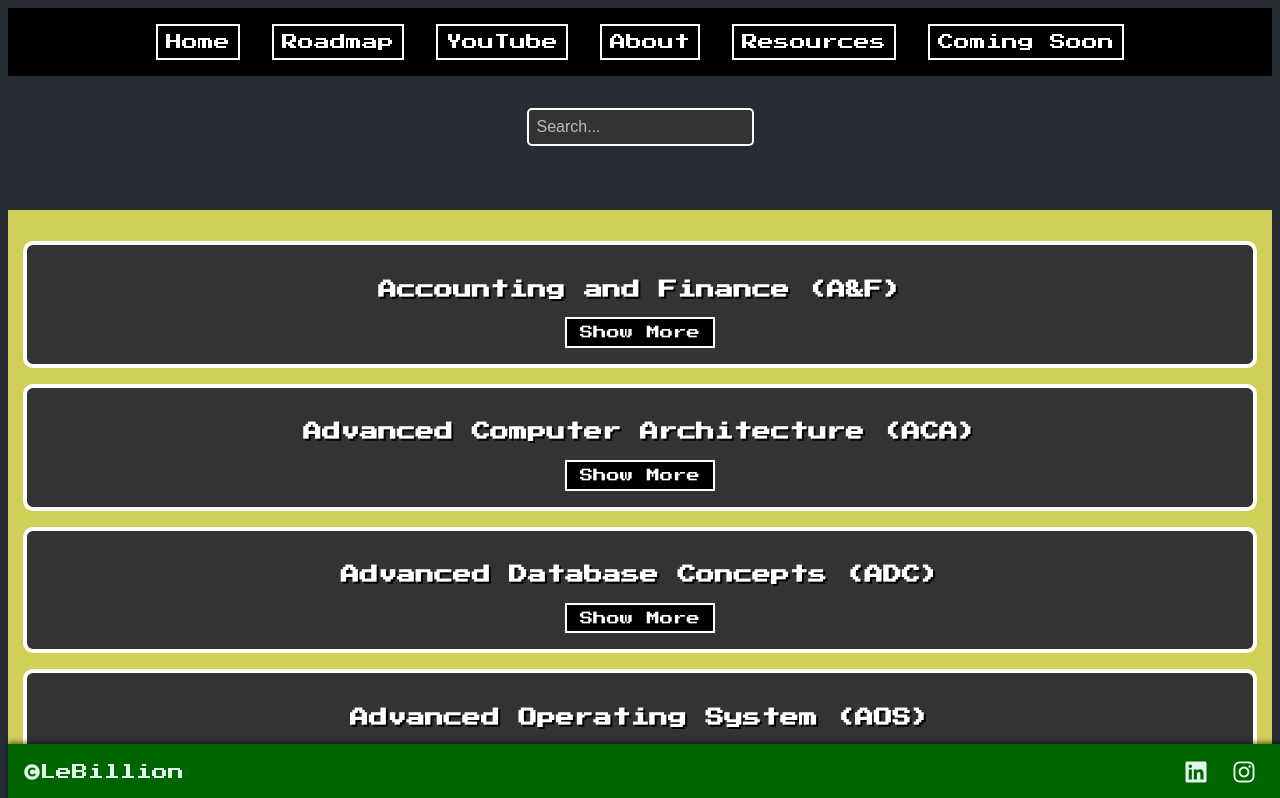
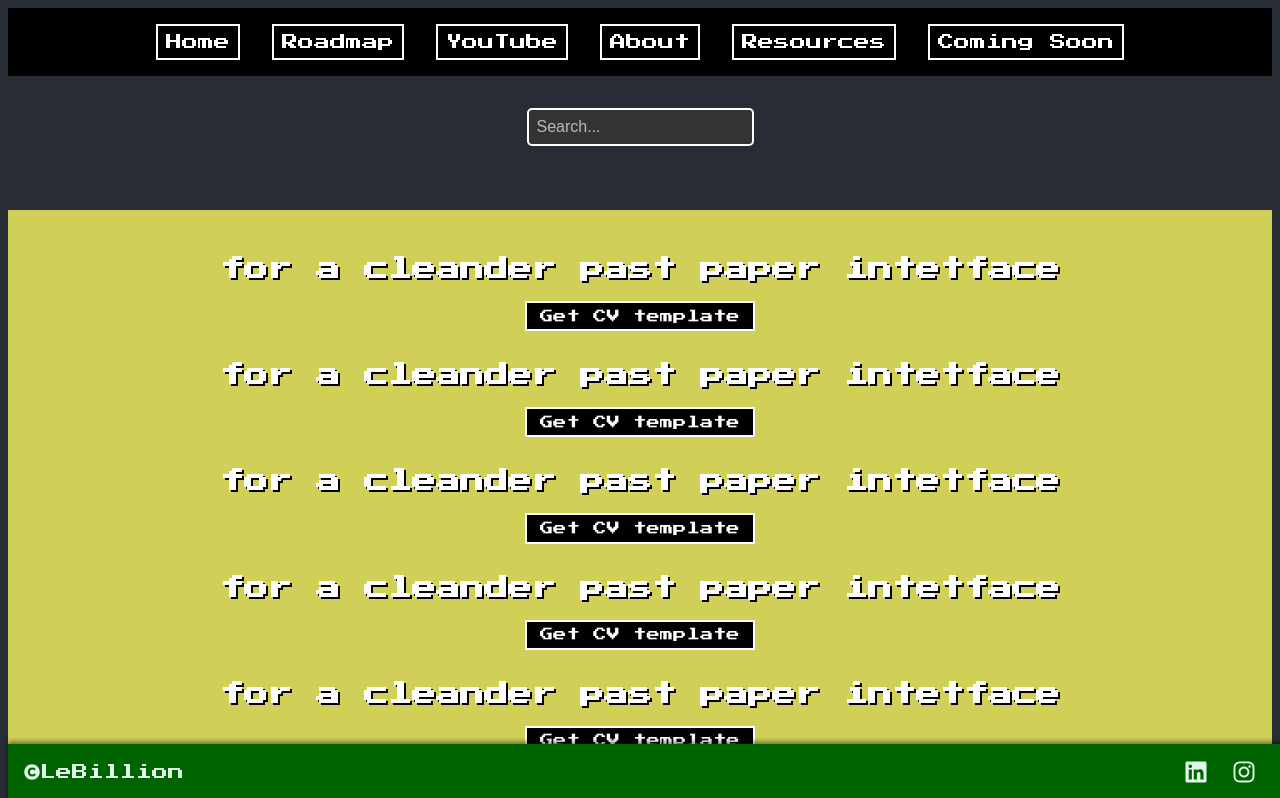
Before and after one commit to bilal2134/Fast-Past-Paper, a React (Create React App) app: page / in a window 1280 px wide. Shown: the top 798 px of the page. Built offline with nearby package versions, Linux system fonts and the light colour scheme.

Commit message:
Update Card.jsx

```diff
--- a/src/components/Card.jsx
+++ b/src/components/Card.jsx
@@ -3,11 +3,19 @@ import { Link } from 'react-router-dom';
 
 const Card = ({ title, index }) => {
   return (
-    <div className="card">
 
-      <h3>{title}</h3>
-      <Link to={`/details/${index}`}><button>Show More</button></Link>
+          <div className="roadmap">
+      <h2>for a cleander past paper intetface</h2>
+      <a href="https://www.wondar.site/">
+        <button className="roadmap-button">Get CV template</button>
+      </a>
     </div>
+
+    // <div className="card">
+
+    //   <h3>{title}</h3>
+    //   <Link to={`/details/${index}`}><button>Show More</button></Link>
+    // </div>
   );
 };
 
```
